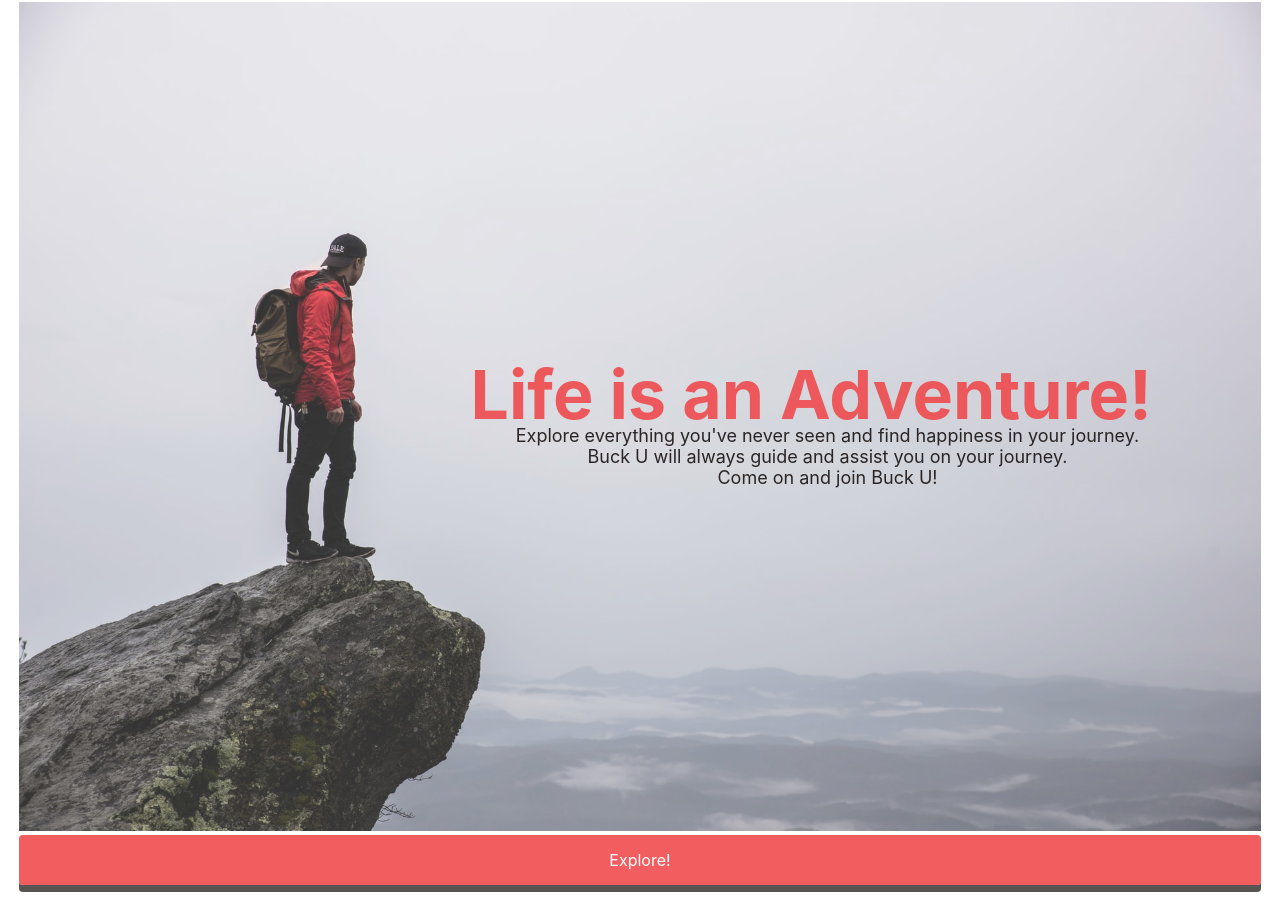
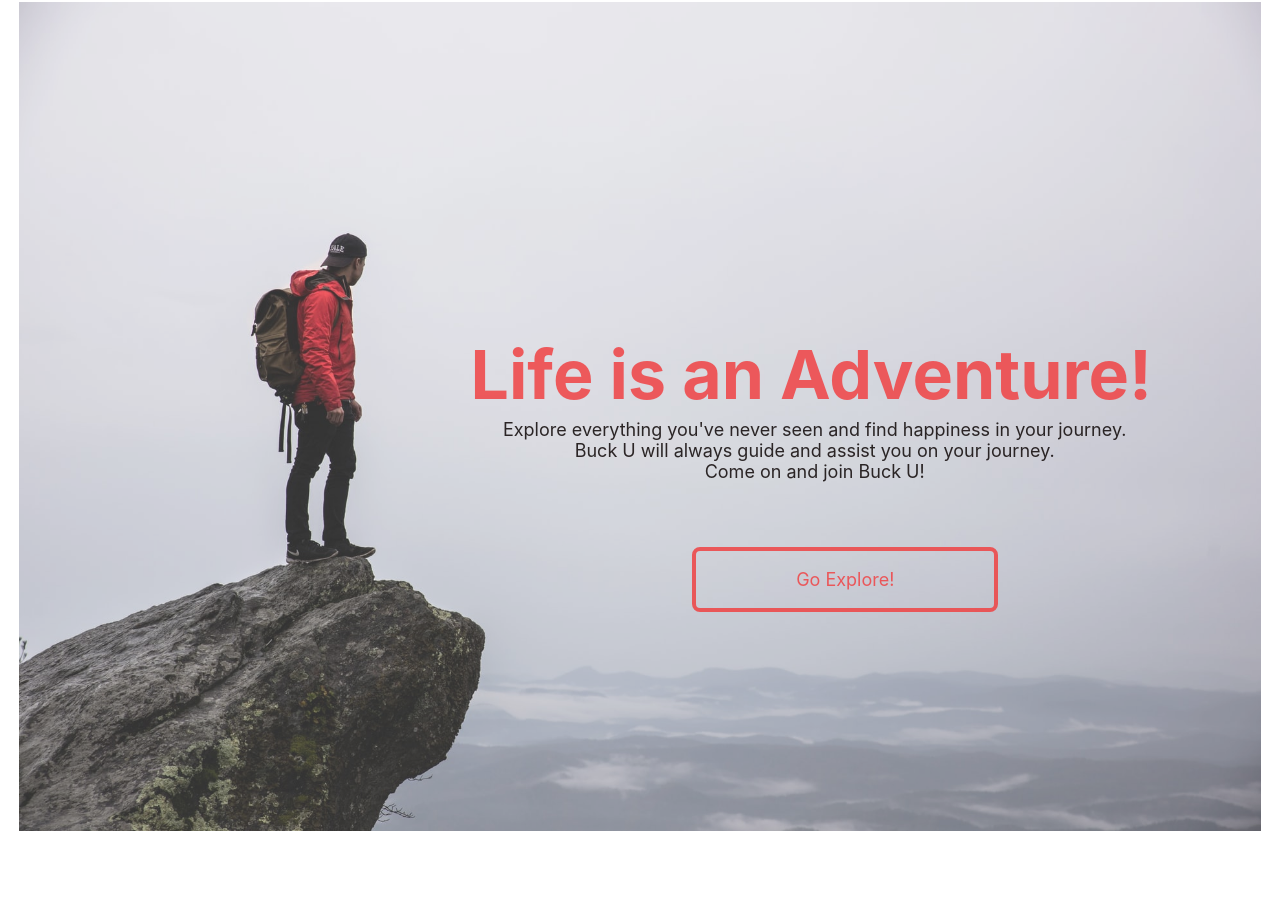
Before and after one commit to aldidstn/aldidstn.github.io, a plain HTML site: page index.html in a window 1280 px wide. Shown: the part 85-983 px from the top of the page. After the commit the page ends 933 px from the top, so only its background shows below. Drawn offline with Linux system fonts and the light colour scheme.

Commit message:
Aldi Desta N

```diff
--- a/index.html
+++ b/index.html
@@ -26,7 +26,7 @@
             <img class="background" src="img/hiking.jpg" alt="hiking">
             <div class="title-content">Life is an Adventure!</div>
             <div class="content">Explore everything you've never seen and find happiness in your journey.<br> Buck U will always guide and assist you on your journey.<br> Come on and join Buck U!</div>
-            <span class="btn message"> Explore!</span>
+            <a href="#" class="btn-message">Go Explore!</a>
         </div>
     </main>
 </body>
--- a/style.css
+++ b/style.css
@@ -71,7 +71,7 @@ header {
 }
 
 .container {
-    position: relative;
+    position: absolute;
 }
 
 .title-content {
@@ -85,42 +85,30 @@ header {
 
 .content {
     position: absolute;
-    top: 48%;
-    right: 11%;
+    top: 50%;
+    right: 12%;
     font-size: 18px;
     font-weight: normal;
     color: #150f0fe3;
     text-align: center;
 }
 
-.btn {
-    position: relative;
-    padding: 12px 24px;
-    color: white;
-    display: block;
-    opacity: 0.8;
-    border-radius: 4px;
+.btn-message {
+    position: absolute;
+    top: 65%;
+    right: 22%;
+    font-size: 18px;
+    font-weight: normal;
+    color: #ee484ae3;
+    text-align: center;
+    text-decoration: none;
+    display: inline-block;
+    border: 4px solid #ee484ae3;
+    padding: 18px 100px;
+    border-radius: 8px;
 }
 
-.btn:hover {
-    opacity: 1;
+.btn-message:hover {
+    background-color: #ee484ae3;
+    color: whitesmoke;
 }
-
-.message-wrapper {
-    border-bottom: 1px solid #eee;
-    padding-bottom: 80px;
-    text-align: center;
-}
-
-.message {
-    padding: 15px 40px;
-    background-color: #ee1e21e3;
-    cursor: pointer;
-    box-shadow: 0 7px #150f0fe3;
-}
-
-.message:active {
-    position: relative;
-    top: 7px;
-    box-shadow: none;
-}
```
